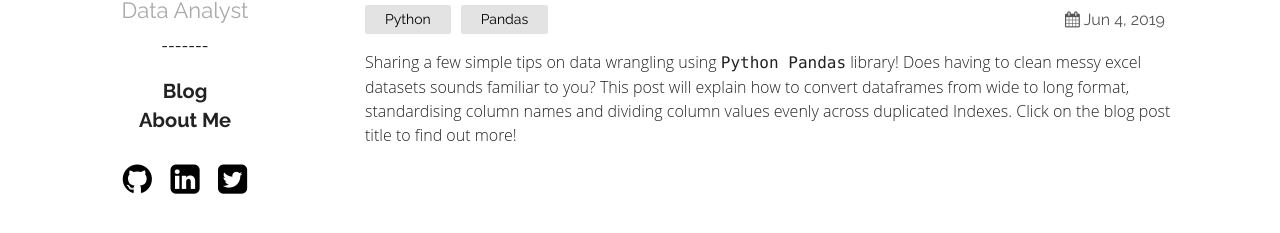
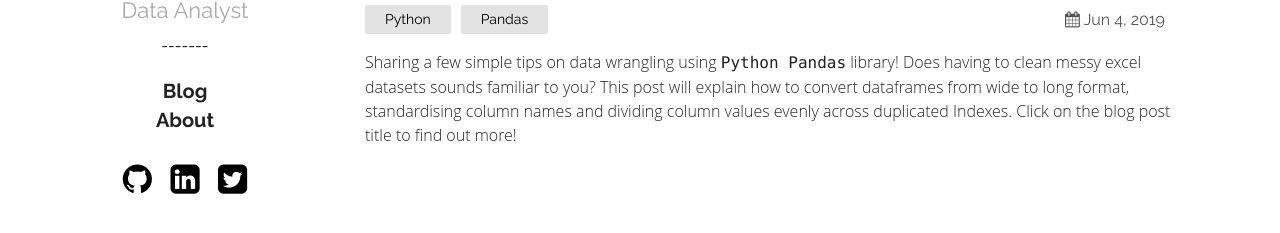
Before and after one commit to jamieqianhui/jamieqianhui.github.io, a Jekyll site: the page built from index.md, in a window 1280 px wide. Shown: the part 379-612 px from the top of the page. Built offline with Jekyll 4.4.1, drawn with Linux system fonts in a browser that asks for light colours.

Commit message:
Update default.html

```diff
--- a/_layouts/default.html
+++ b/_layouts/default.html
@@ -15,7 +15,7 @@
 			<a class="tagline">{{ site.plainwhite.tagline }}</a>
 			<p> ------- </p>
 			<a style = "text-decoration:none" href=" https://jamieqianhui.github.io"><h3><b>Blog</b></h3>
-			<a style = "text-decoration:none" href=" https://jamieqianhui.github.io/about"><h3><b>About Me</b></h3></a>
+			<a style = "text-decoration:none" href=" https://jamieqianhui.github.io/about"><h3><b>About</b></h3></a>
 			<p>
 			<ul class="social">
 				<a href="https://github.com/{{ site.plainwhite.social_links.github }}"><li><i class="icon-github-circled"></i></li></a>
```
